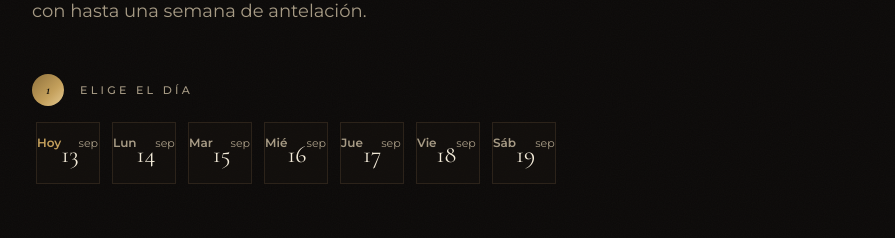
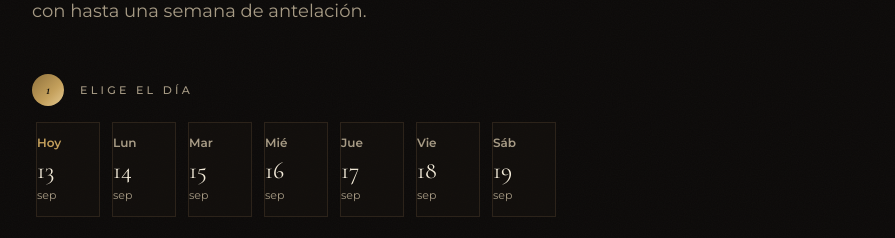
Before and after one commit to Nagomu26/your-barber-luxe, a React (Vite) app: page / in a window 1280 px wide. Shown: the part 3780-4018 px from the top of the page, without its empty margins (192-1087 px from the left). Built offline with nearby package versions, Linux system fonts and the light colour scheme; no server answers.

Commit message:
Fix: fecha del dia apilada en columna en el selector de reserva

```diff
--- a/src/components/site/Booking.tsx
+++ b/src/components/site/Booking.tsx
@@ -268,7 +268,7 @@ export function Booking({ onOpenLegal }: { onOpenLegal: (docId: LegalDocId) => v
                       onClick={() => seleccionarDia(dia)}
                       aria-pressed={activo}
                       className={cn(
-                        "day-option flex w-16 flex-shrink-0 cursor-pointer border border-line bg-panel/40 py-3 text-center transition-colors duration-200",
+                        "day-option flex flex-col w-16 flex-shrink-0 cursor-pointer border border-line bg-panel/40 py-3 text-center transition-colors duration-200",
                         "hover:border-gold/60 hover:bg-coal/60",
                         activo && "seleccionado",
                       )}
```
